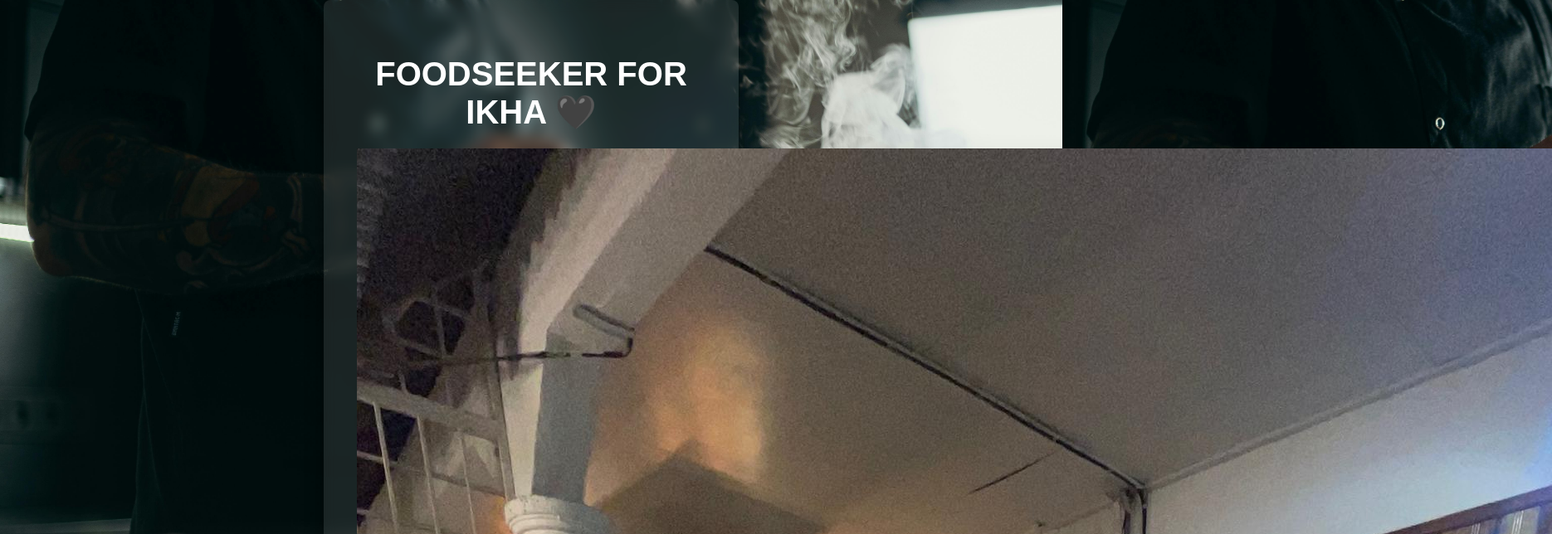
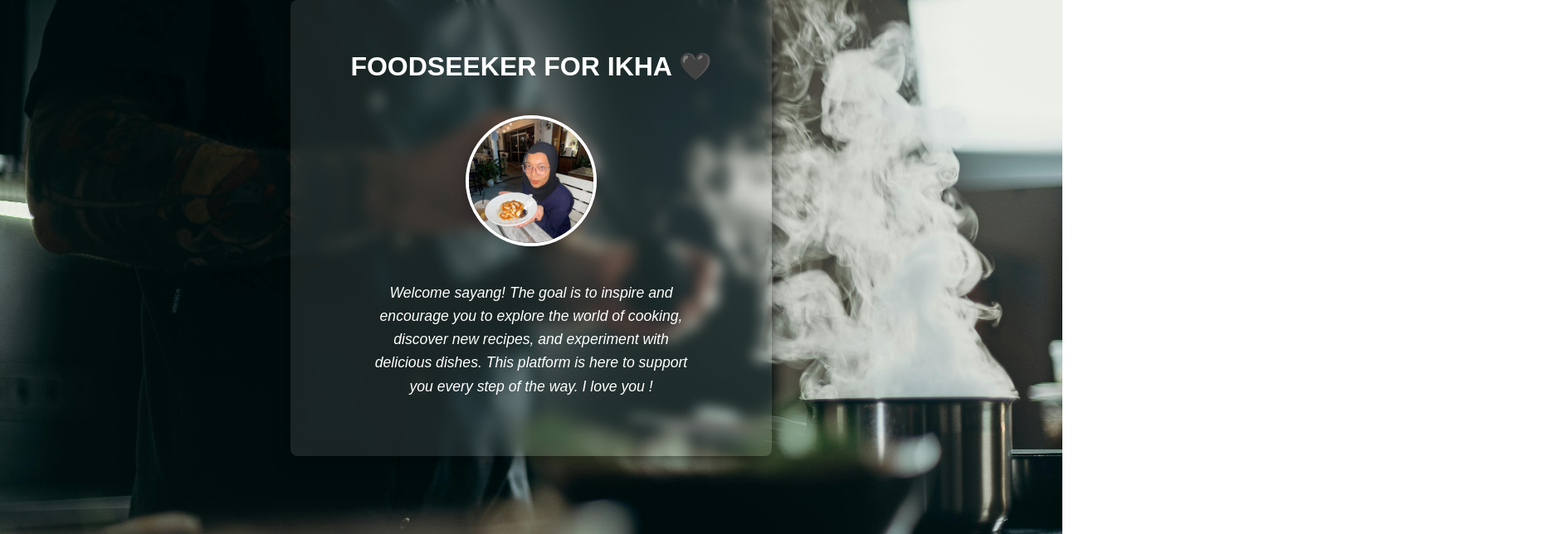
Before and after one commit to haqimirsln/RecipeFinder, a plain HTML site: page index.html in a window 1280 px wide. Shown: the top 644 px of the page at 83% size, 1870 px wide, since content can reach past the window. Drawn offline with Linux system fonts and the light colour scheme; a script that the page names is missing.

Commit message:
Update styles.css

```diff
--- a/styles.css
+++ b/styles.css
@@ -13,6 +13,15 @@ body {
     margin: 0;
     overflow: auto;                      /* Enable scrolling if the content exceeds the viewport */
 }
+.gf-photo {
+    width: 150px;                  /* Adjust the size of the image */
+    height: 150px;                 /* Make the height equal to the width */
+    border-radius: 50%;            /* Make it circular */
+    object-fit: cover;             /* Ensure the image covers the circular area */
+    margin: 20px 0;                /* Add some space around the image */
+    border: 4px solid #fff;        /* Add a white border around the image */
+    box-shadow: 0 5px 15px rgba(0, 0, 0, 0.3);  /* Add shadow for a floating effect */
+}
 
 /* Main container */
 .app-container {
@@ -20,16 +29,25 @@ body {
     padding: 40px;
     border-radius: 8px;
     box-shadow: 0 5px 20px rgba(0, 0, 0, 0.5);    /* Shadow to make the search container pop */
-    width: 100%;
+    width: auto;
     max-width: 500px;
     text-align: center;
     backdrop-filter: blur(8px);                    /* Optional: adds blur effect on the background */
-    box-sizing: border-box;                       /* Ensure padding is included in the width calculation */
+}
+.website-description {
+    font-size: 1.1em;
+    color: #fff;
+    margin-bottom: 30px;
+    line-height: 1.6;
+    max-width: 80%;
+    margin-left: auto;
+    margin-right: auto;
+    font-style: italic;  /* Make the text stand out */
 }
 
 /* Heading */
 h1 {
-    font-size: 2.5em;
+    font-size: 2.0em;
     color: #fff;           /* White color for the heading */
     margin-bottom: 20px;
     font-weight: 700;
```
